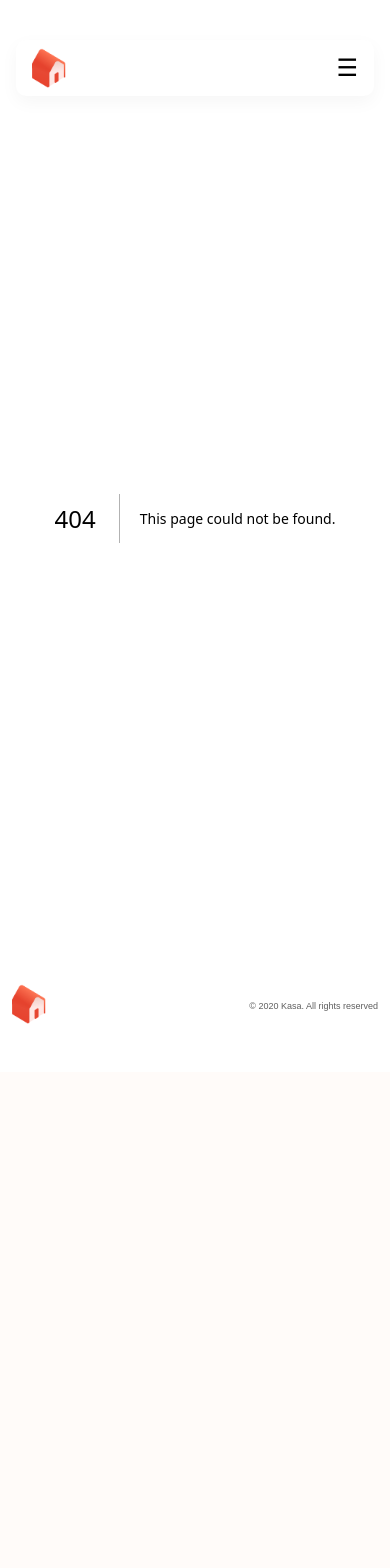
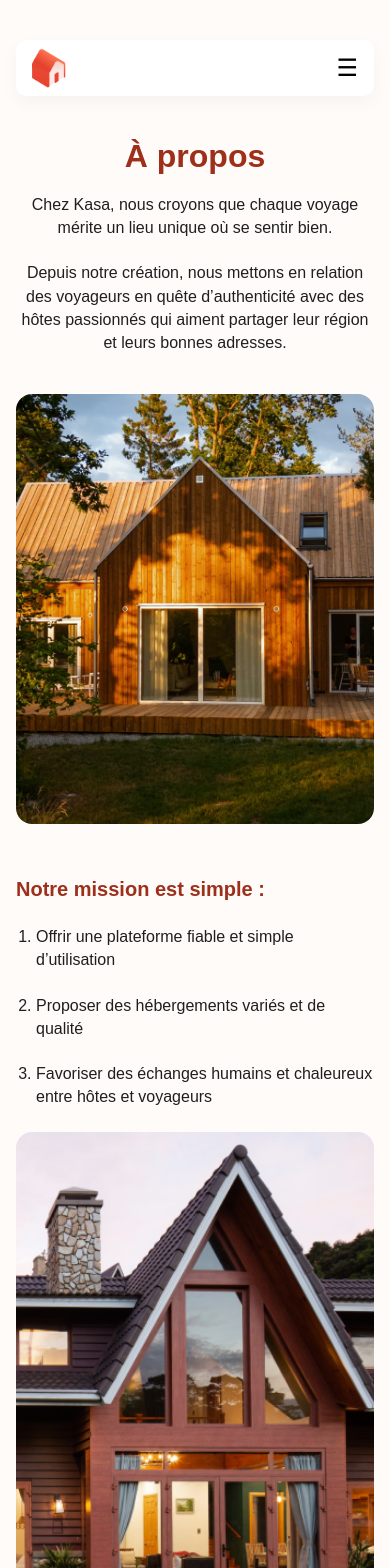
Before and after one commit to dhruvesh-patel2/-kaza-D-veloppez-une-plateforme-de-r-servation-avec-React, a Next.js app: page /about in a window 390 px wide. Before the commit this address had no page. Shown: the top 1568 px of the page. Before the commit the page ends 1072 px from the top, so only its background shows below. Built offline with nearby package versions, Linux system fonts and the light colour scheme.

Commit message:
feat: ajout de la page about  et responsive

```diff
--- /dev/null
+++ b/app/about/page.jsx
@@ -0,0 +1,57 @@
+import Image from "next/image";
+import "../../styles/about.css";
+export default function AboutPage() {
+  return (
+    <main className="about-page">
+      <section className="about-hero">
+        <h1>À propos</h1>
+        <p>
+          Chez Kasa, nous croyons que chaque voyage mérite un lieu unique où se
+          sentir bien.
+        </p>
+        <p>
+          Depuis notre création, nous mettons en relation des voyageurs en quête
+          d’authenticité avec des hôtes passionnés qui aiment partager leur
+          région et leurs bonnes adresses.
+        </p>
+      </section>
+      <section className="about-banner">
+        <Image
+          src="/img/banner1.png"
+          alt="Maison en bois entourée d’arbres"
+          fill
+          priority
+          sizes="(max-width: 900px) 100vw, 1100px"
+        />
+      </section>
+      <section className="about-content">
+        <div className="about-content__text">
+          <h2>Notre mission est simple :</h2>
+          <ol>
+            <li>Offrir une plateforme fiable et simple d’utilisation</li>
+            <li>Proposer des hébergements variés et de qualité</li>
+            <li>
+              Favoriser des échanges humains et chaleureux entre hôtes et
+              voyageurs
+            </li>
+          </ol>
+        </div>
+        <div className="about-content__image">
+          <Image
+            src="/img/banner2.png"
+            alt="Chalet moderne avec grande façade vitrée"
+            fill
+            sizes="(max-width: 900px) 100vw, 520px"
+          />
+        </div>
+      </section>
+      <section className="about-bottom">
+        <p>
+          Que vous cherchiez un appartement cosy en centre-ville, une maison en
+          bord de mer ou un chalet à la montagne, Kasa vous accompagne pour que
+          chaque séjour devienne un souvenir inoubliable.
+        </p>
+      </section>
+    </main>
+  );
+}
--- /dev/null
+++ b/styles/about.css
@@ -0,0 +1,147 @@
+.about-page {
+  width: min(100% - 32px, 1100px);
+  margin: 70px auto 0;
+}
+
+.about-hero {
+  max-width: 720px;
+  margin: 0 auto 48px;
+  text-align: center;
+}
+
+.about-hero h1 {
+  color: #9d2f1b;
+  font-size: 34px;
+  margin-bottom: 18px;
+}
+
+.about-hero p {
+  font-size: 15px;
+  line-height: 1.55;
+  margin-bottom: 22px;
+}
+
+.about-banner {
+  position: relative;
+  width: 100%;
+  height: 440px;
+  overflow: hidden;
+  border-radius: 16px;
+  margin-bottom: 42px;
+}
+
+.about-banner img,
+.about-content__image img {
+  object-fit: cover;
+}
+
+.about-content {
+  display: grid;
+  grid-template-columns: 1fr 520px;
+  gap: 76px;
+  align-items: center;
+  margin-bottom: 32px;
+}
+
+.about-content__text h2 {
+  color: #9d2f1b;
+  font-size: 18px;
+  margin-bottom: 24px;
+}
+
+.about-content__text ol {
+  display: flex;
+  flex-direction: column;
+  gap: 20px;
+  padding-left: 18px;
+}
+
+.about-content__text li {
+  font-size: 15px;
+  line-height: 1.5;
+}
+
+.about-content__image {
+  position: relative;
+  width: 100%;
+  height: 440px;
+  overflow: hidden;
+  border-radius: 16px;
+}
+
+.about-bottom {
+  max-width: 560px;
+  margin: -150px 0 90px;
+}
+
+.about-bottom p {
+  color: #9d2f1b;
+  font-size: 19px;
+  font-weight: 600;
+  line-height: 1.45;
+}
+
+@media (max-width: 900px) {
+  .about-page {
+    width: min(100% - 32px, 390px);
+    margin-top: 42px;
+  }
+
+  .about-hero {
+    margin-bottom: 40px;
+  }
+
+  .about-hero h1 {
+    font-size: 32px;
+  }
+
+  .about-hero p {
+    font-size: 16px;
+    line-height: 1.45;
+  }
+
+  .about-banner {
+    height: 430px;
+    margin-bottom: 54px;
+  }
+
+  .about-content {
+    display: flex;
+    flex-direction: column;
+    gap: 24px;
+    margin-bottom: 0;
+  }
+
+  .about-content__text {
+    width: 100%;
+  }
+
+  .about-content__text h2 {
+    font-size: 20px;
+  }
+
+  .about-content__text ol {
+    gap: 22px;
+    padding-left: 20px;
+  }
+
+  .about-content__text li {
+    font-size: 16px;
+    line-height: 1.45;
+  }
+
+  .about-content__image {
+    width: 100%;
+    height: 500px;
+  }
+
+  .about-bottom {
+    max-width: none;
+    margin: 28px 0 82px;
+  }
+
+  .about-bottom p {
+    font-size: 20px;
+    line-height: 1.45;
+  }
+}
```
Also changed, not shown: public/img/banner1.png (added), public/img/banner2.png (added).
